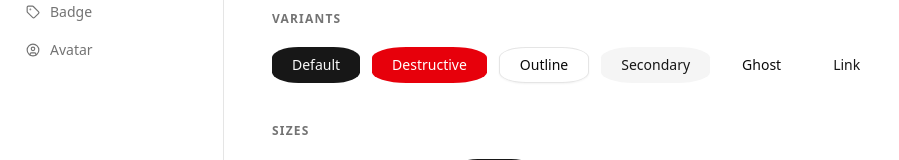
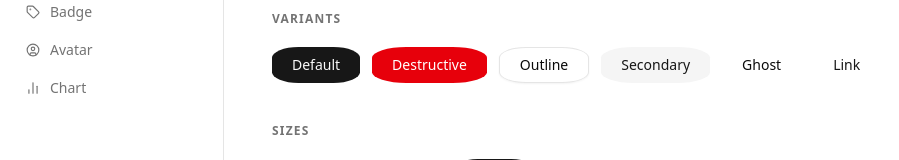
Before and after one commit to jeiwinfrey/klaude-ui-docs, a Next.js app: page / in a window 1280 px wide. Shown: the part 189-349 px from the top of the page, without its empty margins (0-899 px from the left). Built offline with nearby package versions, Linux system fonts and the light colour scheme.

Commit message:
feat: integrate chart showcase

```diff
--- a/app/page.tsx
+++ b/app/page.tsx
@@ -2,7 +2,7 @@
 
 import { useState } from "react"
 import { motion } from "motion/react"
-import { Layers, Square, TriangleAlert, Tag, CircleUser } from "lucide-react"
+import { Layers, Square, TriangleAlert, Tag, CircleUser, BarChart2 } from "lucide-react"
 import { cn } from "@/lib/utils"
 import { ios } from "@/lib/motion"
 
@@ -10,6 +10,7 @@ import ButtonShowcase from "@/showcase/button-showcase"
 import AlertShowcase from "@/showcase/alert-showcase"
 import BadgeShowcase from "@/showcase/badge-showcase"
 import AvatarShowcase from "@/showcase/avatar-showcase"
+import ChartShowcase from "@/showcase/chart-showcase"
 
 // ─── Registry ────────────────────────────────────────────────────────────────
 
@@ -37,6 +38,12 @@ const COMPONENTS = [
     label: "Avatar",
     icon: CircleUser,
     component: AvatarShowcase,
+  },
+  {
+    id: "chart",
+    label: "Chart",
+    icon: BarChart2,
+    component: ChartShowcase,
   },
 ] as const
 
```
